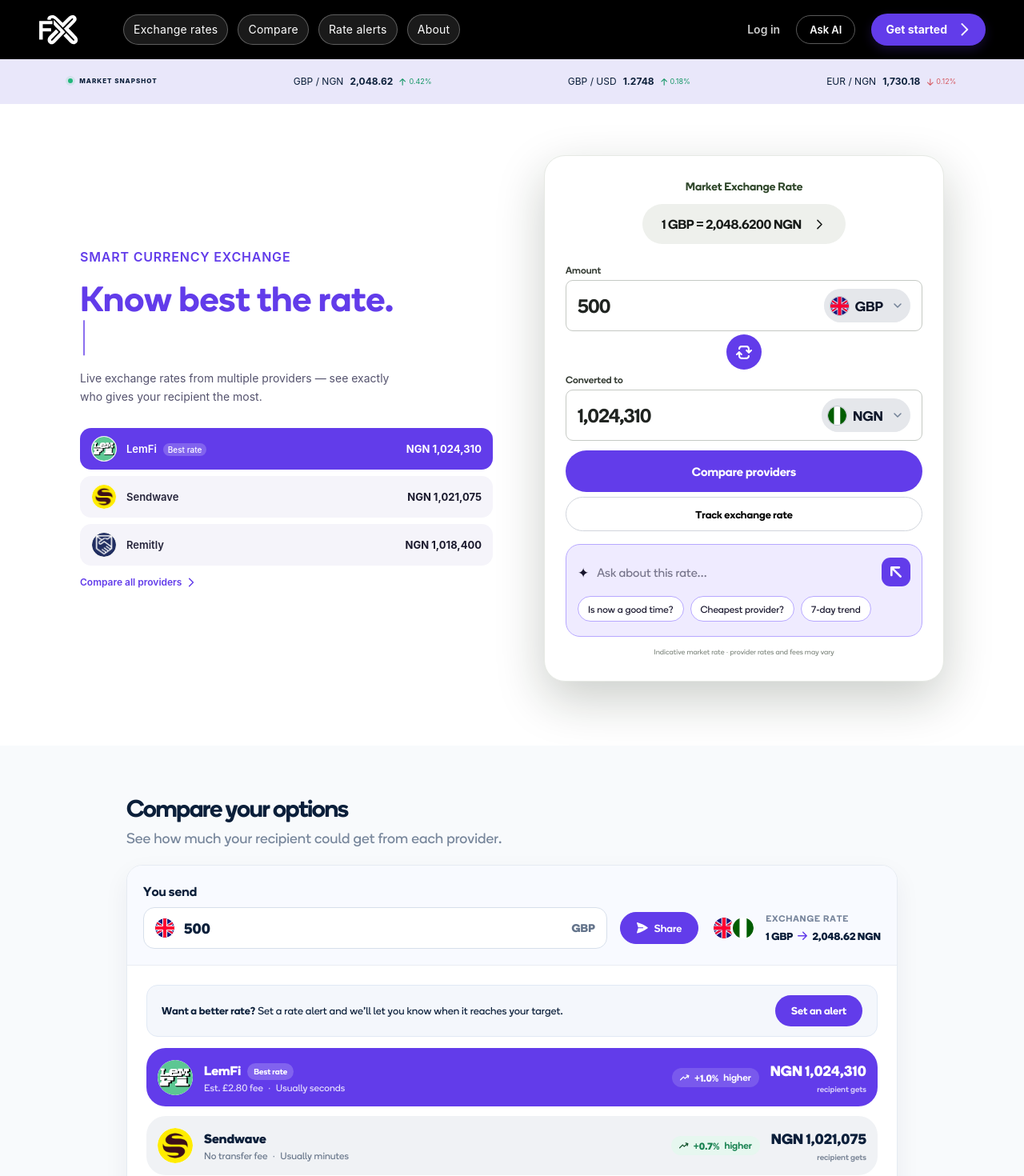
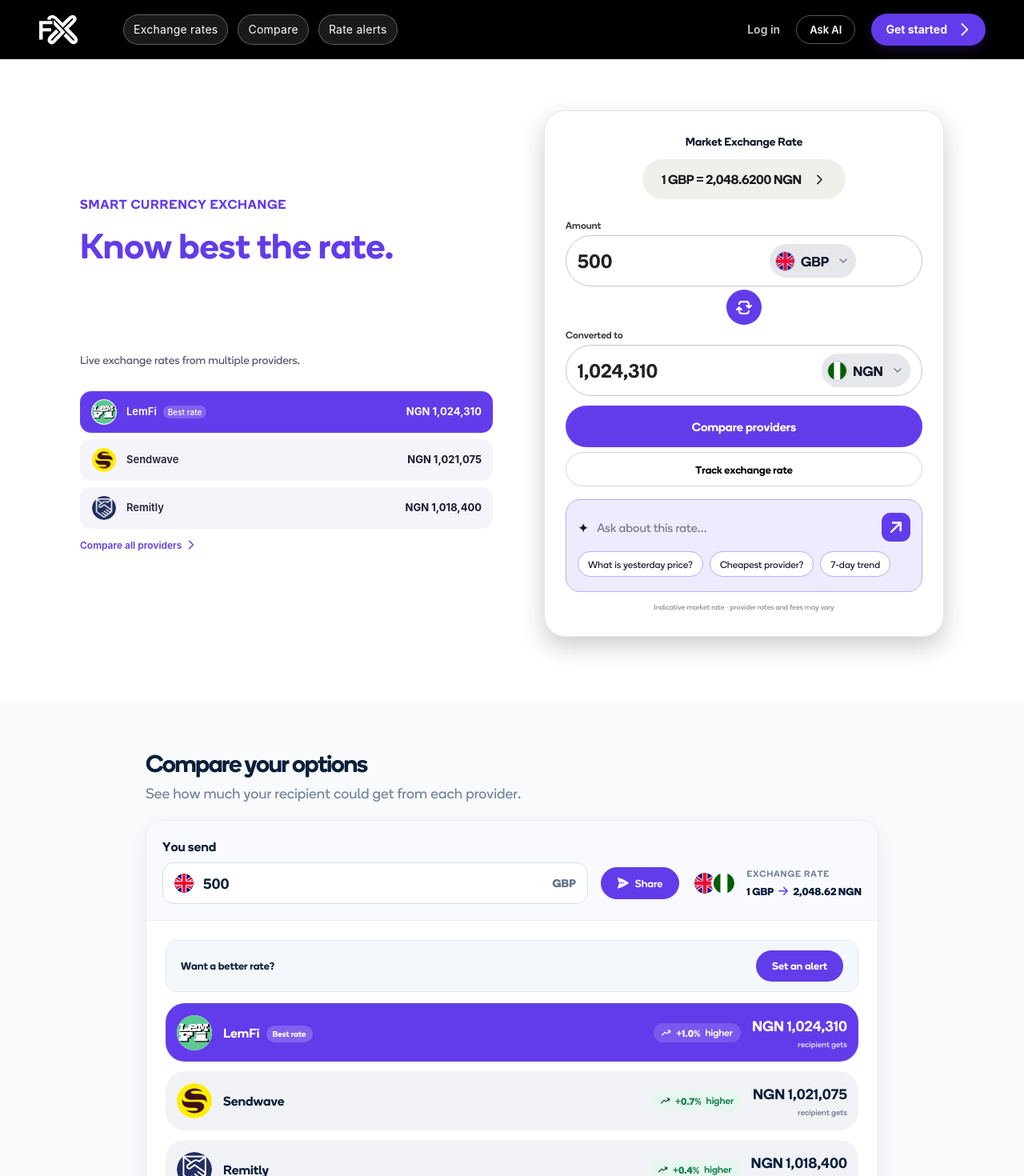
Before and after one commit to bboinnovate20/fx-startup, a Next.js app: page / in a window 1280 px wide. Shown: the top 1470 px of the page at 80% size. Built offline with nearby package versions, Linux system fonts and the light colour scheme.

Commit message:
fix: animation and improve some ui

```diff
--- a/app/components/converter.tsx
+++ b/app/components/converter.tsx
@@ -45,19 +45,19 @@
   return (
     <section
       className={compact
-        ? "w-full rounded-[16px] border border-[#e4e1ef] bg-white p-4 text-left font-display"
-        : "mx-auto w-full max-w-[600px] rounded-[26px] border border-[#e6e9e4] bg-white px-5 pb-6 pt-6 text-left font-display shadow-[0_22px_60px_#12220d38] sm:px-[26px] sm:pb-7 sm:pt-7"}
+        ? "w-full rounded-full border border-[#e4e1ef] bg-white p-4 text-left font-display"
+        : "mx-auto w-full max-w-[600px] rounded-[22px] border border-[#e6e9e4] bg-white px-4 pb-5 pt-5 text-left font-display shadow-[0_12px_30px_#12220d38] sm:rounded-[26px] sm:px-[26px] sm:pb-7 sm:pt-7"}
       id="converter"
       aria-labelledby="converter-title"
     >
       {/* <h2 id="converter-title" className="sr-only">Currency converter</h2> */}
-      <div className={compact ? "mb-3 text-center" : "mb-6 text-center"}>
-        <p className="m-0 flex items-center justify-center gap-1.5 text-[14px] font-semibold text-[#30472b]">
+      <div className={compact ? "mb-3 text-center" : "mb-4 text-center sm:mb-6"}>
+        <p className="m-0 flex items-center justify-center gap-1.5 text-[14px] font-semibold">
           Market Exchange Rate
         </p>
         <a
           href="#trend"
-          className={`mx-auto inline-flex ${compact ? "mt-2 min-h-9 text-[14px]" : "mt-3 min-h-[50px] text-[16px]"} max-w-full items-center gap-2.5 rounded-full bg-[#eef0ec] px-5 font-semibold tracking-[-0.02em] text-[#171a18] transition-colors hover:bg-[#e4e8e1] sm:px-6`}
+          className={`mx-auto inline-flex ${compact ? "mt-2 min-h-9 text-[14px]" : "mt-2.5 min-h-[44px] text-[14px] sm:mt-3 sm:min-h-[50px] sm:text-[16px]"} max-w-full items-center gap-2.5 rounded-full bg-[#eef0ec] px-4 font-semibold tracking-[-0.02em] text-[#171a18] transition-colors hover:bg-[#e4e8e1] sm:px-6`}
           aria-label={`${rate === null ? `Exchange rate unavailable for ${from} to ${to}` : `1 ${from} equals ${number(rate, 4)} ${to}`}. View rate history`}
         >
           <span className="whitespace-nowrap">1 {from} = {rate === null ? "—" : number(rate, 4)} {to}</span>
@@ -68,7 +68,7 @@
       </div>
 
       <label htmlFor="send-amount" className="mb-1 block text-[12px] font-medium text-[#343b33]">Amount</label>
-      <div className={`flex items-center gap-2 rounded-[9px] border border-[#c5c9c4] px-3 focus-within:border-2 focus-within:border-navy sm:px-3.5 ${compact ? "min-h-12" : "min-h-[58px] sm:min-h-[64px]"}`}>
+      <div className={`flex items-center  rounded-full border border-[#c5c9c4] pl-3 pr-2 focus-within:border-2 focus-within:border-navy sm:px-3.5 ${compact ? "min-h-12" : "min-h-[52px] sm:min-h-[64px]"}`}>
         <input
           id="send-amount"
           inputMode="decimal"
@@ -76,24 +76,24 @@
           value={amount}
           onChange={(event) => setAmount(event.target.value.replace(/[^\d.,]/g, ""))}
           aria-label={`Amount in ${from}`}
-          className={`min-w-0 flex-1 border-0 bg-transparent p-0 font-display font-semibold tracking-[-.04em] text-[#202421] outline-none ${compact ? "text-[18px]" : "text-[22px] sm:text-[24px]"}`}
+          className={`min-w-0 growflex-1 border-0 bg-transparent p-0 font-display font-semibold text-[#202421] outline-none ${compact ? "text-[18px]" : "text-[20px] sm:text-[24px]"}`}
         />
         <CurrencyPicker value={from} label="Source currency" onChange={setFrom} variant="hero" />
       </div>
 
-      <div className={`relative z-[1] flex items-center ${compact ? "h-10" : "h-[52px]"} justify-center`} aria-label="Swap source and target currencies">
+      <div className={`relative z-[1] flex items-center ${compact ? "h-10" : "h-[44px] sm:h-[52px]"} justify-center`} aria-label="Swap source and target currencies">
         <button
           type="button"
           aria-label="Swap currencies"
           onClick={swapCurrencies}
-          className={`grid place-items-center rounded-full ${compact ? "h-9 w-9" : "h-11 w-11"} border-0 bg-primary text-white transition hover:bg-primary-hover focus-visible:outline-2 focus-visible:outline-offset-2 focus-visible:outline-primary`}
+          className={`grid place-items-center rounded-full ${compact ? "h-9 w-9" : "h-10 w-10 sm:h-11 sm:w-11"} border-0 bg-primary text-white transition hover:bg-primary-hover focus-visible:outline-2 focus-visible:outline-offset-2 focus-visible:outline-primary`}
         >
           <img src="/icons/switch.svg" alt="" className="h-auto w-5 brightness-0 invert" />
         </button>
       </div>
 
       <label htmlFor="receive-amount" className="mb-1 block text-[12px] font-medium text-[#343b33]">Converted to</label>
-      <div className={`flex items-center gap-2 rounded-[9px] border border-[#c5c9c4] px-3 focus-within:border-2 focus-within:border-navy sm:px-3.5 ${compact ? "min-h-12" : "min-h-[58px] sm:min-h-[64px]"}`}>
+      <div className={`flex items-center gap-2 rounded-full border border-[#c5c9c4] pl-3 pr-2 focus-within:border-2 focus-within:border-navy sm:px-3.5 ${compact ? "min-h-12" : "min-h-[52px] sm:min-h-[64px]"}`}>
         <input
           id="receive-amount"
           inputMode="decimal"
@@ -110,7 +110,7 @@
             }
           }}
           aria-label={`Converted amount in ${to}`}
-          className={`min-w-0 flex-1 border-0 bg-transparent p-0 font-display font-semibold tracking-[-.04em] text-[#202421] outline-none disabled:cursor-not-allowed disabled:text-[#818980] ${compact ? "text-[18px]" : "text-[22px] sm:text-[24px]"}`}
+          className={`min-w-0 flex-1 border-0 bg-transparent p-0 font-display font-semibold text-[#202421] outline-none disabled:cursor-not-allowed disabled:text-[#818980] ${compact ? "text-[18px]" : "text-[20px] sm:text-[24px]"}`}
         />
         <CurrencyPicker value={to} label="Target currency" onChange={setTo} variant="hero" />
       </div>
@@ -119,11 +119,11 @@
       <button
         type="button"
         onClick={() => document.getElementById("compare")?.scrollIntoView({ behavior: "smooth" })}
-        className="mt-3 h-[52px] w-full rounded-full border-0 bg-primary text-[15px] font-semibold text-white transition hover:bg-primary-hover"
+        className="mt-3 h-[48px] w-full rounded-full border-0 bg-primary text-[14px] font-semibold text-white transition hover:bg-primary-hover sm:h-[52px] sm:text-[15px]"
       >
         Compare providers
       </button>
-      <a href="#alerts" className="mt-1.5 flex h-[43px] w-full items-center justify-center rounded-full border border-gray-300 bg-white text-[13px] font-semibold text-black transition hover:bg-[#f5faf2]">
+      <a href="#alerts" className="mt-1.5 flex h-[40px] w-full items-center justify-center rounded-full border border-gray-300 bg-white text-[13px] font-semibold text-black transition hover:bg-[#f5faf2] sm:h-[43px]">
         Track exchange rate
       </a>
       </>)}
--- a/app/components/footer.tsx
+++ b/app/components/footer.tsx
@@ -2,7 +2,7 @@
 
 export function Footer() {
   return (
-    <footer className={`bg-navy text-[#91a2b9]`} id="about">
+    <footer className={`bg-black text-[#91a2b9]`} id="about">
       <div
         className={`max-w-[1145px] m-[auto] p-[25px_18px] flex items-center gap-[22px] [&_nav]:flex [&_nav]:items-center
           [&_nav]:gap-[17px] [&_nav]:ml-[auto] [&_nav]:text-[8px] [&_nav_a:hover]:text-white [&>_small]:text-[7px] [&>_small]:text-[#71839b] [&>_small]:whitespace-nowrap max-[900px]:flex-wrap
--- a/app/components/fx-ask.tsx
+++ b/app/components/fx-ask.tsx
@@ -4,7 +4,7 @@
 import { useState, type FormEvent } from "react";
 import type { Currency } from "./data/fx-data";
 
-const suggestions = ["Is now a good time?", "Cheapest provider?", "7-day trend"];
+const suggestions = ["What is yesterday price?", "Cheapest provider?", "7-day trend", ];
 
 export function FxAsk({ from, to, amount }: { from: Currency; to: Currency; amount: string }) {
   const router = useRouter();
@@ -39,7 +39,7 @@
             aria-label="Send question"
             className="grid h-9 w-9 shrink-0 place-items-center rounded-[11px] border-0 bg-primary text-[21px] leading-none text-white transition-colors hover:bg-primary-hover focus-visible:outline-2 focus-visible:outline-offset-2 focus-visible:outline-primary"
           >
-            <img src="/icons/arrow-up-left.svg" alt="" aria-hidden="true" className="h-3.5 w-3.5 brightness-0 invert" />
+            <img src="/icons/arrow-up-right.svg" alt="" aria-hidden="true" className="h-3.5 w-3.5 brightness-0 invert" />
           </button>
         </div>
         <div
--- a/app/components/fx-dashboard.tsx
+++ b/app/components/fx-dashboard.tsx
@@ -47,7 +47,7 @@
         <Header />
 
         <main>
-          <MarketStrip />
+          {/* <MarketStrip /> */}
           <Hero
             {...{ from, to, setFrom, setTo, amount, setAmount }}
             rate={rate}
@@ -56,6 +56,9 @@
           <div
             className={`max-w-[1000px] m-[auto] p-[55px_18px_67px] max-[700px]:p-[39px_15px_47px]`}
           >
+            {/* Each section gets its own 24px side gutter, plus 24px of extra
+                top padding between sections (margins alone would collapse). */}
+            <div className="px-6 max-[700px]:px-0">
               <ProviderComparison
                 from={from}
                 to={to}
@@ -64,10 +67,16 @@
                 rate={rate}
                 providers={providers}
               />
+            </div>
+            <div className="px-6 pt-6 max-[700px]:pt-10">
               <ProviderDirectory providers={providers} />
+            </div>
+            <div className="px-6 pt-6 max-[700px]:px-0 max-[700px]:pt-10">
               <TrendSection from={from} to={to} setFrom={setFrom} setTo={setTo} rate={rate} />
+            </div>
+            <div className="px-6 pt-6 max-[700px]:px-0 max-[700px]:pt-10">
               <AlertsSection {...{ from, to, setFrom, setTo }} />
-
+            </div>
           </div>
         </main>
         <Footer />
--- a/app/components/header.tsx
+++ b/app/components/header.tsx
@@ -9,7 +9,7 @@
   ["Exchange rates", "#rates"],
   ["Compare", "#compare"],
   ["Rate alerts", "#alerts"],
-  ["About", "#about"],
+  // ["About", "#about"],
 ] as const;
 
 export function Header({
@@ -64,15 +64,17 @@
           </Button>
           <button
             type="button"
-            className="hidden h-10 w-10 shrink-0 flex-col items-center justify-center gap-[5px] rounded-lg border border-white/25 bg-white/10 text-white transition hover:bg-white/20 max-[700px]:flex"
+            className="hidden h-10 w-10 shrink-0 items-center justify-center rounded-lg text-white transition max-[700px]:flex"
             aria-label={open ? "Close navigation" : "Open navigation"}
             aria-expanded={open}
             aria-controls="primary-navigation"
             onClick={() => setOpen((value) => !value)}
           >
-            <span className={`h-0.5 w-5 bg-current transition-transform ${open ? "translate-y-[7px] rotate-45" : ""}`} />
-            <span className={`h-0.5 w-5 bg-current transition-opacity ${open ? "opacity-0" : ""}`} />
-            <span className={`h-0.5 w-5 bg-current transition-transform ${open ? "-translate-y-[7px] -rotate-45" : ""}`} />
+            <img
+              src="/icons/menu.svg"
+              alt=""
+              className={`h-5 w-5 object-contain brightness-0 invert transition-transform ${open ? "rotate-90" : ""}`}
+            />
           </button>
         </div>
       </div>
--- a/app/components/hero.tsx
+++ b/app/components/hero.tsx
@@ -1,5 +1,5 @@
 import { motion, useReducedMotion } from "motion/react";
-import { useEffect, useState } from "react";
+import { useEffect, useLayoutEffect, useRef, useState } from "react";
 import { money, providerSeed, type Currency } from "./data/fx-data";
 import type { ProviderInfo } from "./data/providers";
 import { Converter } from "./converter";
@@ -16,7 +16,7 @@
   const prefersReducedMotion = useReducedMotion();
 
   return (
-    <div className="mb-8 overflow-hidden lg:hidden" aria-hidden="true">
+    <div className="provider-ticker mb-8 overflow-hidden lg:hidden" aria-hidden="true">
       <motion.div
         className="flex w-max"
         animate={prefersReducedMotion ? undefined : { x: ["0%", "-50%"] }}
@@ -41,6 +41,8 @@
   const [phraseIndex, setPhraseIndex] = useState(0);
   const [characterCount, setCharacterCount] = useState(0);
   const [phase, setPhase] = useState<"typing" | "resting" | "clearing" | "complete">("typing");
+  const [phraseHeight, setPhraseHeight] = useState<number | undefined>(undefined);
+  const measureRef = useRef<HTMLSpanElement | null>(null);
   const phrase = heroPhrases[phraseIndex];
 
   useEffect(() => {
@@ -72,25 +74,47 @@
     return () => clearTimeout(timeout);
   }, [characterCount, phase, phrase.length, phraseIndex, prefersReducedMotion]);
 
-  const showCursor = !prefersReducedMotion && phase !== "resting" && phase !== "complete";
+  // Measure the tallest of the phrases so the line keeps one fixed height and the
+  // copy below never shifts while typing (instead of reserving a guessed 2 lines).
+  useLayoutEffect(() => {
+    const el = measureRef.current;
+    if (!el) return;
+
+    const measure = () => {
+      let tallest = 0;
+      for (const candidate of heroPhrases) {
+        el.textContent = candidate;
+        tallest = Math.max(tallest, el.getBoundingClientRect().height);
+      }
+      el.textContent = "";
+      if (tallest > 0) setPhraseHeight(tallest);
+    };
+
+    measure();
+    document.fonts.ready.then(measure).catch(() => {});
+    window.addEventListener("resize", measure);
+    return () => window.removeEventListener("resize", measure);
+  }, []);
 
   return (
     <>
-      <span className="block" aria-hidden="true">
+      <span
+        className="block"
+        style={phraseHeight === undefined ? undefined : { minHeight: `${phraseHeight}px` }}
+        aria-hidden="true"
+      >
         <motion.span
           animate={{ opacity: phase === "clearing" ? 0.25 : 1 }}
           transition={{ duration: 0.65, ease: "easeInOut" }}
         >
           {prefersReducedMotion ? phrase : phrase.slice(0, characterCount)}
         </motion.span>
-        {showCursor && (
-          <motion.span
-            className="ml-1 inline-block h-[1em] w-[2px] translate-y-[.12em] bg-primary align-baseline"
-            animate={{ opacity: [1, 0, 1] }}
-            transition={{ duration: 0.8, repeat: Infinity, ease: "linear" }}
-          />
-        )}
       </span>
+      <span
+        ref={measureRef}
+        aria-hidden="true"
+        className="invisible pointer-events-none absolute left-0 top-0 w-full"
+      />
       <span className="sr-only">Catch the right moment.</span>
     </>
   );
@@ -121,13 +145,26 @@
     .slice(0, 3);
 
   return (
-    <div className="mt-7 space-y-2 text-left">
+    <motion.div
+      className="mt-7 space-y-2 text-left"
+      initial="hidden"
+      whileInView="visible"
+      viewport={{ once: true, amount: 0.3, margin: "0px 0px -40px 0px" }}
+    >
       {top3.map((provider, i) => (
         <motion.div
           key={provider.id}
-          initial={prefersReducedMotion ? false : { opacity: 0, x: -16 }}
-          animate={{ opacity: 1, x: 0 }}
-          transition={{ duration: 0.38, ease, delay: 0.3 + i * 0.1 }}
+          custom={i}
+          variants={{
+            hidden: prefersReducedMotion ? { opacity: 1 } : { opacity: 0, x: -16 },
+            visible: (custom: number) => ({
+              opacity: 1,
+              x: 0,
+              transition: prefersReducedMotion
+                ? { duration: 0 }
+                : { duration: 0.38, ease, delay: 0.3 + custom * 0.1 },
+            }),
+          }}
           className={`flex items-center gap-3 rounded-[14px] px-3.5 py-2.5 ${
             i === 0 ? "bg-primary" : "bg-[#f5f4fa]"
           }`}
@@ -154,9 +191,15 @@
       ))}
       <motion.a
         href="#compare"
-        initial={prefersReducedMotion ? false : { opacity: 0 }}
-        animate={{ opacity: 1 }}
-        transition={{ duration: 0.3, ease, delay: 0.62 }}
+        variants={{
+          hidden: prefersReducedMotion ? { opacity: 1 } : { opacity: 0 },
+          visible: {
+            opacity: 1,
+            transition: prefersReducedMotion
+              ? { duration: 0 }
+              : { duration: 0.3, ease, delay: 0.62 },
+          },
+        }}
         className="flex items-center gap-1 pt-1 text-[12px] font-semibold text-primary transition-opacity hover:opacity-75"
       >
         Compare all providers
@@ -164,7 +207,7 @@
           <path d="m7 4 6 6-6 6" stroke="currentColor" strokeWidth="1.8" strokeLinecap="round" strokeLinejoin="round" />
         </svg>
       </motion.a>
-    </div>
+    </motion.div>
   );
 }
 
@@ -199,7 +242,7 @@
           {/* Left column: headline + provider rate cards */}
           <div className="mb-10 text-center lg:mb-0 lg:text-left">
             <motion.span
-              className="block text-[16px] font-semibold uppercase tracking-wider text-primary"
+              className="block font-display text-[14px] font-semibold uppercase tracking-wider text-primary sm:text-[16px]"
               initial={prefersReducedMotion ? false : { opacity: 0, y: 10 }}
               animate={{ opacity: 1, y: 0 }}
               transition={{ duration: 0.35, ease: "easeOut" }}
@@ -207,7 +250,7 @@
               Smart currency exchange
             </motion.span>
 
-            <h1 className="mb-0 mt-4 text-[24px] font-semibold leading-[1.05] tracking-normal text-primary sm:text-[36px] lg:text-[48px] xl:text-[44px]">
+            <h1 className="relative mb-0 mt-4 text-[24px] font-semibold leading-[1.05] tracking-normal text-primary sm:text-[36px] lg:text-[48px] xl:text-[44px]">
               <motion.span
                 className="block"
                 aria-hidden="true"
@@ -221,12 +264,12 @@
             </h1>
 
             <motion.p
-              className="mx-auto mt-4 max-w-[400px] text-[14px] leading-[1.65] text-[#55536e] lg:mx-0"
+              className="mx-auto mt-4 max-w-[400px] font-display text-[14px] leading-[1.65] text-[#55536e] lg:mx-0"
               initial={prefersReducedMotion ? false : { opacity: 0, y: 8 }}
               animate={{ opacity: 1, y: 0 }}
               transition={{ duration: 0.35, ease: "easeOut", delay: 0.16 }}
             >
-              Live exchange rates from multiple providers — see exactly who gives your recipient the most.
+              Live exchange rates from multiple providers.
             </motion.p>
 
             <div className="hidden lg:block">
--- a/app/components/provider-comparison.tsx
+++ b/app/components/provider-comparison.tsx
@@ -100,7 +100,7 @@
                 placeholder="Enter amount to convert"
                 value={amount}
                 onChange={(event) => setAmount(event.target.value.replace(/[^\d.,]/g, ""))}
-                className={`min-w-0 flex-1 border-0 bg-transparent font-bold ${compact ? "text-base" : "text-lg"} text-navy outline-none`}
+                className={`min-w-0 flex-1 border-0 bg-transparent font-semibold ${compact ? "text-base" : "text-lg"} text-navy outline-none`}
               />
               <span className="text-sm font-bold text-[#64748b]">{from}</span>
           </label>
@@ -161,7 +161,6 @@
         >
           <p className="m-0 text-[13px] leading-relaxed text-navy">
             <strong className="font-semibold">Want a better rate?</strong>{" "}
-            Set a rate alert and we’ll let you know when it reaches your target.
           </p>
           <a href="#alerts" className="shrink-0 rounded-full bg-primary px-5 py-2.5 text-[13px] font-semibold text-white transition-colors hover:bg-primary-hover">
             Set an alert
@@ -198,13 +197,13 @@
                       )}
                     </div>
                     <div className="min-w-[64px] flex-1 sm:min-w-[80px]">
-                      <div className={`truncate font-bold ${compact ? "text-[14px]" : "text-sm sm:text-base"} ${isBest ? "text-white" : "text-navy"}`}>
+                      <div className={`truncate font-semibold ${compact ? "text-[14px]" : "text-sm sm:text-base"} ${isBest ? "text-white" : "text-navy"}`}>
                         {provider.name}{isBest && <span className="ml-2 hidden rounded-full bg-white/20 px-2 py-1 align-middle text-[10px] font-semibold sm:inline">Best rate</span>}
                       </div>
-                      <div className={`mt-0.5 text-[11px] ${compact ? "" : "sm:text-xs"} ${isBest ? "text-white/85" : "text-[#68768a]"}`}>
+                      {/* <div className={`mt-0.5 text-[11px] ${compact ? "" : "sm:text-xs"} ${isBest ? "text-white/85" : "text-[#68768a]"}`}>
                         {provider.fee === 0 ? "No transfer fee" : `Est. ${money(provider.fee * scale, from)} fee`}
                         <span className="mx-1.5" aria-hidden="true">·</span>{provider.time}
-                      </div>
+                      </div> */}
                     </div>
                     <div
                       aria-label={`${provider.name} payout is ${roundedDifference === 0 ? "the lowest shown" : `${number(roundedDifference, 1)} percent higher than the lowest shown`}`}
@@ -223,7 +222,7 @@
                         {roundedDifference > 0 ? "higher" : "lowest"}
                       </span>
                     </div>
-                    <div className={`shrink-0 text-right text-sm font-extrabold ${compact ? "sm:text-base" : "sm:text-lg"} ${isBest ? "text-white" : "text-navy"}`}>
+                    <div className={`shrink-0 text-right text-sm font-semibold ${compact ? "sm:text-base" : "sm:text-lg"} ${isBest ? "text-white" : "text-navy"}`}>
                       {money(provider.payout, to)}
                       <div className={`mt-0.5 text-[10px] font-medium ${isBest ? "text-white/75" : "text-[#7c8798]"}`}>recipient gets</div>
                     </div>
```
Also changed, not shown: app/components/ui/rate-history-chart.tsx (+4 -4 lines), app/globals.css (+11 -0 lines), public/icons/menu.svg (added). Lines whose indentation alone changed are shown as unchanged.
